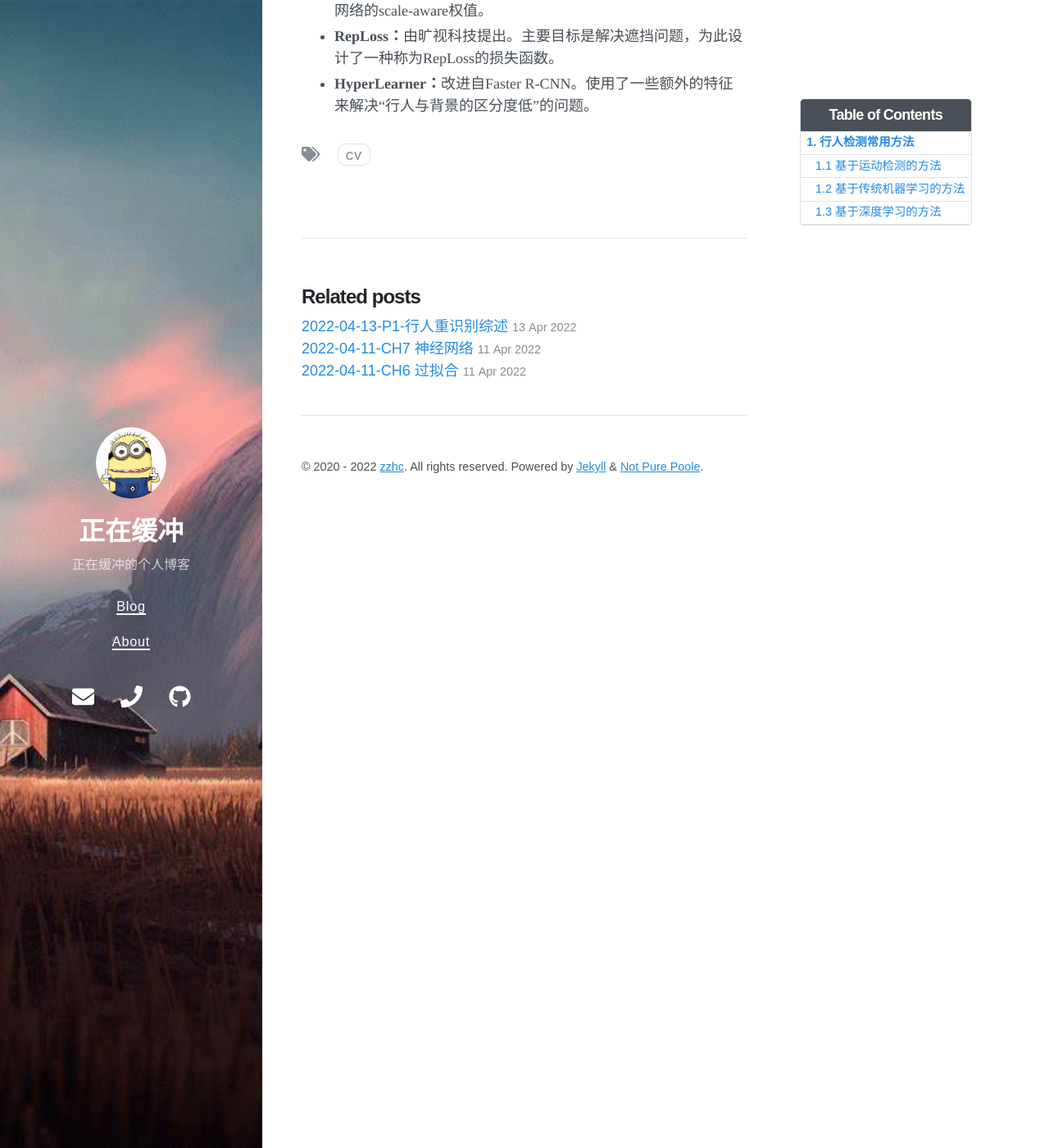
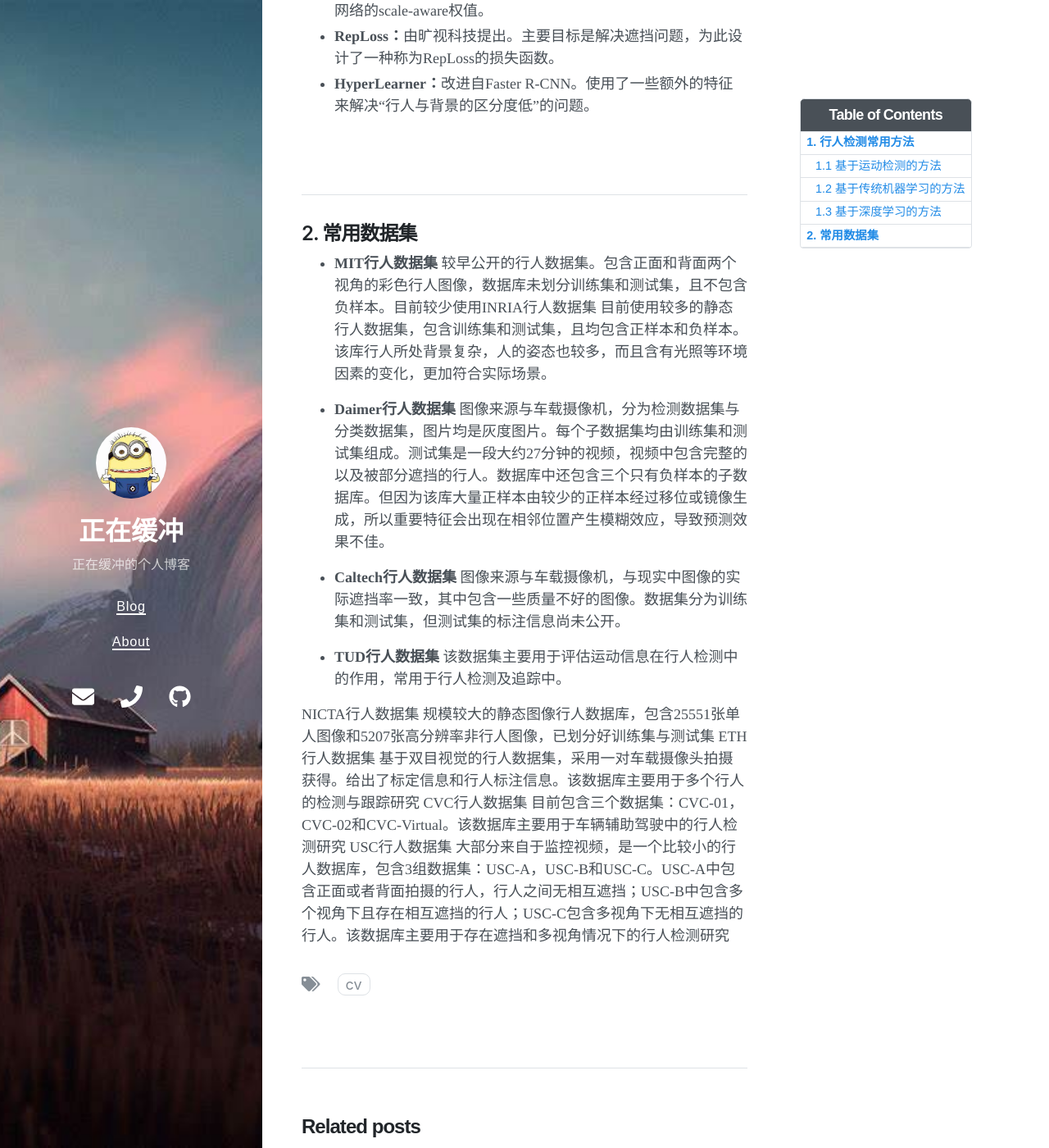
Before and after one commit to Zzhc3321/personal-blog.github.io, a Jekyll site: the page built from _posts/2022-04-13-P2-行人检测综述.md, in a window 1280 px wide and 1400 px high, scrolled down 2069 px. Shown: the whole window at 82% size. Built offline with Jekyll 4.4.1, drawn with Linux system fonts in a browser that asks for light colours; nearby versions of some CDN libraries.

Commit message:
修改文件: _posts/2022-04-13-P2-行人检测综述.md

```diff
--- a/_posts/2022-04-13-P2-行人检测综述.md
+++ b/_posts/2022-04-13-P2-行人检测综述.md
@@ -76,3 +76,61 @@ author: zzhc
  - **SA-FastRCNN：**针对行人检测的特点对Fast R-CNN进行了改进，由于大尺寸和小尺寸行人提取的特征显示出显着差异，作者分别针对大尺寸和小尺寸行人设计了2个子网络分别进行检测。利用训练阶段得到的scale-aware权值将一个大尺度子网络和小尺度子网络合并到统一的框架中，利用候选区域高度估计这两个子网络的scale-aware权值。
  - **RepLoss：**由旷视科技提出。主要目标是解决遮挡问题，为此设计了一种称为RepLoss的损失函数。
  - **HyperLearner：**改进自Faster R-CNN。使用了一些额外的特征来解决“行人与背景的区分度低”的问题。
+
+
+
+
+
+
+
+
+
+
+
+<br>
+<br>
+
+***
+
+
+## 2. 常用数据集
+
+- **MIT行人数据集**
+较早公开的行人数据集。包含正面和背面两个视角的彩色行人图像，数据库未划分训练集和测试集，且不包含负样本。目前较少使用INRIA行人数据集
+目前使用较多的静态行人数据集，包含训练集和测试集，且均包含正样本和负样本。该库行人所处背景复杂，人的姿态也较多，而且含有光照等环境因素的变化，更加符合实际场景。
+
+
+
+
+
+
+
+
+
+
+
+- **Daimer行人数据集**
+图像来源与车载摄像机，分为检测数据集与分类数据集，图片均是灰度图片。每个子数据集均由训练集和测试集组成。测试集是一段大约27分钟的视频，视频中包含完整的以及被部分遮挡的行人。数据库中还包含三个只有负样本的子数据库。但因为该库大量正样本由较少的正样本经过移位或镜像生成，所以重要特征会出现在相邻位置产生模糊效应，导致预测效果不佳。
+
+
+
+
+
+
+
+- **Caltech行人数据集**
+图像来源与车载摄像机，与现实中图像的实际遮挡率一致，其中包含一些质量不好的图像。数据集分为训练集和测试集，但测试集的标注信息尚未公开。
+
+
+- **TUD行人数据集**
+该数据集主要用于评估运动信息在行人检测中的作用，常用于行人检测及追踪中。
+
+
+NICTA行人数据集
+规模较大的静态图像行人数据库，包含25551张单人图像和5207张高分辨率非行人图像，已划分好训练集与测试集
+ETH行人数据集
+基于双目视觉的行人数据集，采用一对车载摄像头拍摄获得。给出了标定信息和行人标注信息。该数据库主要用于多个行人的检测与跟踪研究
+CVC行人数据集
+目前包含三个数据集：CVC-01，CVC-02和CVC-Virtual。该数据库主要用于车辆辅助驾驶中的行人检测研究
+USC行人数据集
+大部分来自于监控视频，是一个比较小的行人数据库，包含3组数据集：USC-A，USC-B和USC-C。USC-A中包含正面或者背面拍摄的行人，行人之间无相互遮挡；USC-B中包含多个视角下且存在相互遮挡的行人；USC-C包含多视角下无相互遮挡的行人。该数据库主要用于存在遮挡和多视角情况下的行人检测研究
```
